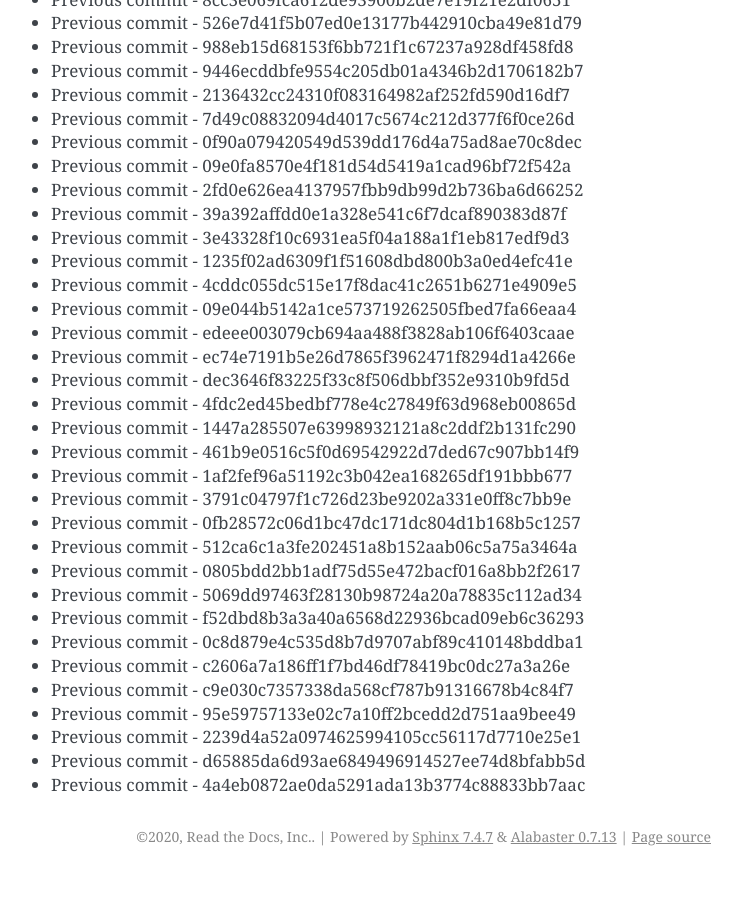
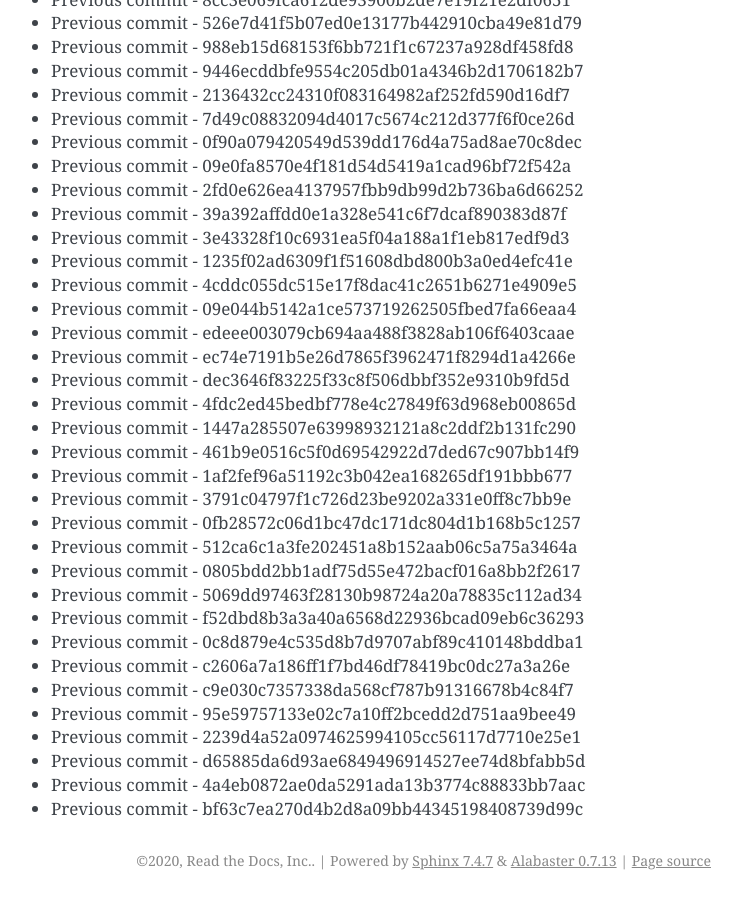
Before and after one commit to readthedocs/rtd-git-stresstest, a Sphinx documentation site: the page built from docs/updates.rst, in a window 1280 px wide and 900 px high, scrolled down 23953 px. Shown: the whole window, without its empty margins (399-1141 px from the left). Built offline with Sphinx 7.4.7, drawn with Linux system fonts in a browser that asks for light colours; before the commit the page ends 24829 px from its top, so only the background shows below that.

Commit message:
Generating commit from previous: bf63c7ea270d4b2d8a09bb44345198408739d99c

```diff
--- a/docs/updates.rst
+++ b/docs/updates.rst
@@ -1038,3 +1038,4 @@ It can be tested for any performance characteristics.
 * Previous commit - 2239d4a52a0974625994105cc56117d7710e25e1
 * Previous commit - d65885da6d93ae6849496914527ee74d8bfabb5d
 * Previous commit - 4a4eb0872ae0da5291ada13b3774c88833bb7aac
+* Previous commit - bf63c7ea270d4b2d8a09bb44345198408739d99c
```
